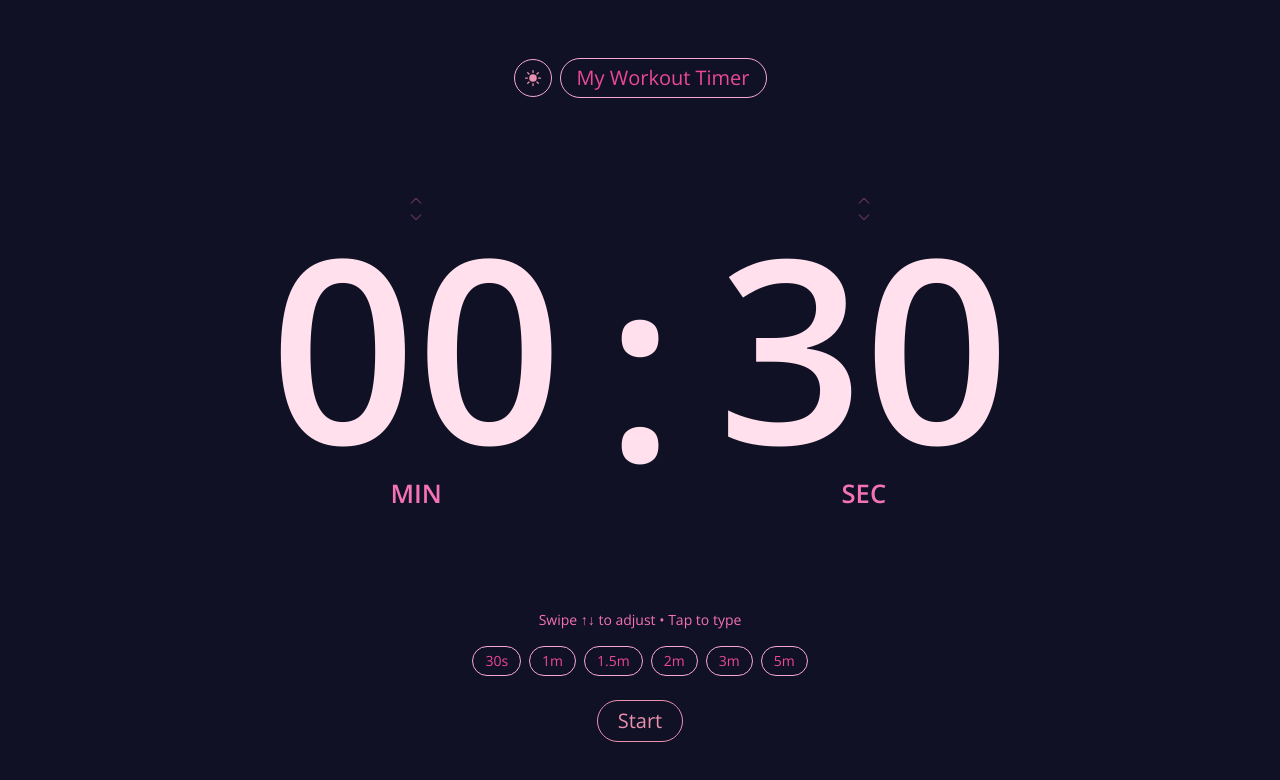
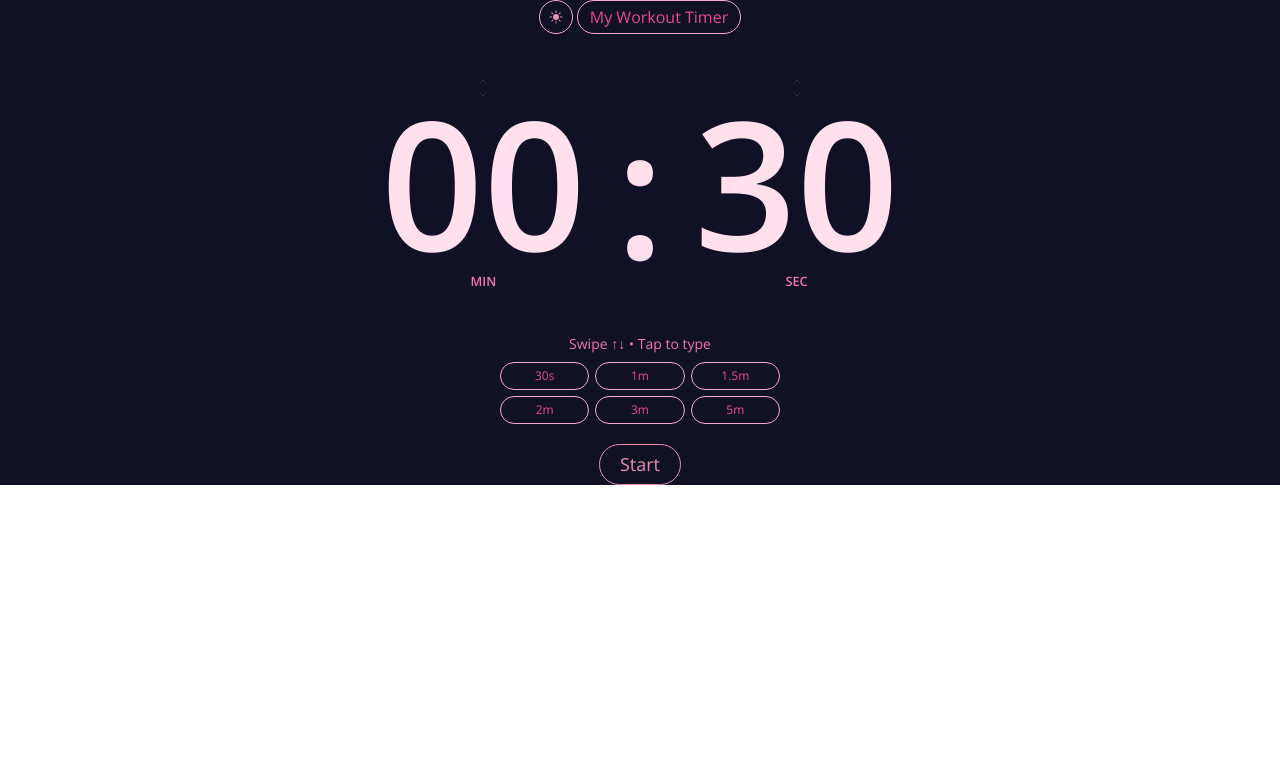
Before and after one commit to danahparis21/my-workout-timer, a React (Vite) app: page / in a window 1280 px wide. Shown: the top 780 px of the page. Built offline with nearby package versions, Linux system fonts and the light colour scheme.

Commit message:
Add react-swipeable for touch gestures

```diff
--- a/src/App.jsx
+++ b/src/App.jsx
@@ -34,7 +34,6 @@ function App() {
   const minutesHandlers = useSwipeable({
     onSwipedUp: () => {
       adjustTime('minutes', 1);
-      // Add haptic feedback on mobile if available
       if (navigator.vibrate) navigator.vibrate(10);
     },
     onSwipedDown: () => {
@@ -42,15 +41,13 @@ function App() {
       if (navigator.vibrate) navigator.vibrate(10);
     },
     onSwiping: (event) => {
-      // Visual feedback during swipe
       minutesRef.current.style.transform = `translateY(${event.deltaY * 0.3}px)`;
     },
     onSwiped: () => {
-      // Reset transform after swipe
       minutesRef.current.style.transform = 'translateY(0)';
     },
-    trackMouse: true, // Also works with mouse drag
-    delta: 10, // Minimum distance for a swipe
+    trackMouse: true,
+    delta: 10,
   });
 
   // Swipe handlers for seconds
@@ -82,40 +79,38 @@ function App() {
     setTimerStarted(false);
   };
 
-  // Format time for display
-  const formatTime = (totalSeconds) => {
-    const minutes = Math.floor(totalSeconds / 60);
-    const seconds = totalSeconds % 60;
-    return `${String(minutes).padStart(2, "0")}:${String(seconds).padStart(2, "0")}`;
-  };
-
   return (
     <div
       className={`min-h-screen ${
         isDarkMode ? "bg-[#101125]" : "bg-white"
-      } text-center flex flex-col items-center justify-center px-4`}
+      } text-center flex flex-col items-center justify-center px-2 sm:px-4`}
+      style={{ minHeight: '400px' }} // Fixed min-height for iframe
     >
       {!timerStarted && (
         <>
-          {/* Title and Toggle Button */}
-          <div className="flex items-center gap-2 mb-6">
+          {/* Title and Toggle Button - Compact for embedding */}
+          <div className="flex items-center gap-1 mb-2 sm:mb-4">
             <button
               onClick={() => setIsDarkMode(!isDarkMode)}
-              className="p-2 rounded-full border border-pink-300 text-pink-500 hover:bg-pink-50 transition-all duration-300"
+              className="p-1 sm:p-2 rounded-full border border-pink-300 text-pink-500 hover:bg-pink-50 transition-all duration-300 text-xs sm:text-base"
+              style={{ fontSize: 'clamp(10px, 2vw, 14px)' }}
             >
               {isDarkMode ? (
-                <SunIcon className="w-5 h-5 text-rosePink" />
+                <SunIcon className="w-3 h-3 sm:w-4 sm:h-4 text-rosePink" />
               ) : (
-                <MoonIcon className="w-5 h-5 text-rosePink" />
+                <MoonIcon className="w-3 h-3 sm:w-4 sm:h-4 text-rosePink" />
               )}
             </button>
-            <h1 className="text-[14px] xs:text-[16px] md:text-[20px] font-poppins text-pink-500 px-4 py-1 border border-pink-300 rounded-full bg-transparent hover:bg-pink-50 transition-all duration-300">
+            <h1
+              className="font-poppins text-pink-500 px-2 py-0.5 sm:px-3 sm:py-1 border border-pink-300 rounded-full bg-transparent hover:bg-pink-50 transition-all duration-300"
+              style={{ fontSize: 'clamp(10px, 2.5vw, 16px)' }}
+            >
               My Workout Timer
             </h1>
           </div>
 
-          {/* Timer display with swipe */}
-          <div className="flex items-center justify-center gap-[3vw] text-[32vw] sm:text-[20vw] font-bold text-ovalBg w-full max-w-[420px] h-[40vh] sm:h-[60vh] cursor-pointer leading-none">
+          {/* Timer display - Compact for embedding */}
+          <div className="flex items-center justify-center gap-[1vw] sm:gap-[2vw] text-[20vw] sm:text-[16vw] md:text-[14vw] font-bold text-ovalBg w-full max-w-[320px] h-[25vh] sm:h-[35vh] cursor-pointer leading-none">
             {editing ? (
               <>
                 <input
@@ -128,10 +123,11 @@ function App() {
                   }}
                   onBlur={() => setEditing(false)}
                   min={0}
-                  className="w-[3ch] text-center bg-transparent outline-none appearance-none no-spinner text-[32vw] sm:text-[20vw]"
+                  className="w-[2ch] text-center bg-transparent outline-none appearance-none no-spinner"
                   autoFocus
+                  style={{ fontSize: 'inherit' }}
                 />
-                <span className="text-[32vw] sm:text-[20vw]">:</span>
+                <span>:</span>
                 <input
                   type="tel"
                   value={time % 60}
@@ -144,7 +140,8 @@ function App() {
                   onBlur={() => setEditing(false)}
                   min={0}
                   max={59}
-                  className="w-[3ch] text-center bg-transparent outline-none appearance-none no-spinner text-[32vw] sm:text-[20vw]"
+                  className="w-[2ch] text-center bg-transparent outline-none appearance-none no-spinner"
+                  style={{ fontSize: 'inherit' }}
                 />
               </>
             ) : (
@@ -156,25 +153,25 @@ function App() {
                     minutesHandlers.ref(el);
                     minutesRef.current = el;
                   }}
-                  className="relative flex flex-col items-center justify-center w-[3ch] min-h-[1em] touch-manipulation select-none transition-transform duration-150"
+                  className="relative flex flex-col items-center justify-center w-[2ch] min-h-[1em] touch-manipulation select-none transition-transform duration-150"
                   onClick={() => setEditing(true)}
                 >
                   <div className="relative">
                     {String(Math.floor(time / 60)).padStart(2, "0")}
-                    {/* Swipe hint arrows */}
-                    <div className="absolute -top-6 left-1/2 transform -translate-x-1/2 flex flex-col items-center opacity-30">
-                      <svg className="w-4 h-4 text-pink-400" fill="none" stroke="currentColor" viewBox="0 0 24 24">
+                    {/* Swipe hint arrows - smaller for embedding */}
+                    <div className="absolute -top-3 sm:-top-4 left-1/2 transform -translate-x-1/2 flex flex-col items-center opacity-20">
+                      <svg className="w-2 h-2 sm:w-3 sm:h-3 text-pink-400" fill="none" stroke="currentColor" viewBox="0 0 24 24">
                         <path strokeLinecap="round" strokeLinejoin="round" strokeWidth="2" d="M5 15l7-7 7 7" />
                       </svg>
-                      <svg className="w-4 h-4 text-pink-400" fill="none" stroke="currentColor" viewBox="0 0 24 24">
+                      <svg className="w-2 h-2 sm:w-3 sm:h-3 text-pink-400" fill="none" stroke="currentColor" viewBox="0 0 24 24">
                         <path strokeLinecap="round" strokeLinejoin="round" strokeWidth="2" d="M19 9l-7 7-7-7" />
                       </svg>
                     </div>
                   </div>
-                  <div className="text-[3vw] sm:text-[2vw] text-pink-400 mt-2">MIN</div>
+                  <div className="text-[2vw] sm:text-[1.5vw] md:text-[1vw] text-pink-400 mt-1">MIN</div>
                 </div>
 
-                <span className="px-1 text-[32vw] sm:text-[20vw]">:</span>
+                <span className="px-0.5 sm:px-1">:</span>
 
                 {/* Seconds with swipe */}
                 <div
@@ -183,48 +180,51 @@ function App() {
                     secondsHandlers.ref(el);
                     secondsRef.current = el;
                   }}
-                  className="relative flex flex-col items-center justify-center w-[3ch] min-h-[1em] touch-manipulation select-none transition-transform duration-150"
+                  className="relative flex flex-col items-center justify-center w-[2ch] min-h-[1em] touch-manipulation select-none transition-transform duration-150"
                   onClick={() => setEditing(true)}
                 >
                   <div className="relative">
                     {String(time % 60).padStart(2, "0")}
-                    {/* Swipe hint arrows */}
-                    <div className="absolute -top-6 left-1/2 transform -translate-x-1/2 flex flex-col items-center opacity-30">
-                      <svg className="w-4 h-4 text-pink-400" fill="none" stroke="currentColor" viewBox="0 0 24 24">
+                    {/* Swipe hint arrows - smaller for embedding */}
+                    <div className="absolute -top-3 sm:-top-4 left-1/2 transform -translate-x-1/2 flex flex-col items-center opacity-20">
+                      <svg className="w-2 h-2 sm:w-3 sm:h-3 text-pink-400" fill="none" stroke="currentColor" viewBox="0 0 24 24">
                         <path strokeLinecap="round" strokeLinejoin="round" strokeWidth="2" d="M5 15l7-7 7 7" />
                       </svg>
-                      <svg className="w-4 h-4 text-pink-400" fill="none" stroke="currentColor" viewBox="0 0 24 24">
+                      <svg className="w-2 h-2 sm:w-3 sm:h-3 text-pink-400" fill="none" stroke="currentColor" viewBox="0 0 24 24">
                         <path strokeLinecap="round" strokeLinejoin="round" strokeWidth="2" d="M19 9l-7 7-7-7" />
                       </svg>
                     </div>
                   </div>
-                  <div className="text-[3vw] sm:text-[2vw] text-pink-400 mt-2">SEC</div>
+                  <div className="text-[2vw] sm:text-[1.5vw] md:text-[1vw] text-pink-400 mt-1">SEC</div>
                 </div>
               </>
             )}
           </div>
 
-          {/* Instructions */}
-          <div className="text-pink-400 text-sm mt-2 mb-4">
-            {editing ? "Type numbers, tap outside to save" : "Swipe ↑↓ to adjust • Tap to type"}
+          {/* Instructions - smaller for embedding */}
+          <div className="text-pink-400 text-xs sm:text-sm mt-1 mb-2">
+            {editing ? "Type, tap outside" : "Swipe ↑↓ • Tap to type"}
           </div>
 
-          {/* Quick preset buttons (optional but helpful) */}
-          <div className="flex flex-wrap justify-center gap-2 mb-4 max-w-sm">
+          {/* Quick preset buttons - Compact grid */}
+          <div className="grid grid-cols-3 gap-1 sm:gap-1.5 mb-2 sm:mb-3 w-full max-w-[280px]">
             {[30, 60, 90, 120, 180, 300].map((seconds) => (
               <button
                 key={seconds}
                 onClick={() => setTime(seconds)}
-                className="px-3 py-1 border border-pink-300 text-pink-500 rounded-full text-sm hover:bg-pink-50 active:bg-pink-100 transition-all duration-200"
+                className="px-1.5 py-0.5 sm:px-2 sm:py-1 border border-pink-300 text-pink-500 rounded-full hover:bg-pink-50 active:bg-pink-100 transition-all duration-200"
+                style={{ fontSize: 'clamp(10px, 2vw, 12px)' }}
               >
-                {seconds < 60 ? `${seconds}s` : `${seconds/60}m`}
+                {seconds < 60 ? `${seconds}s` : seconds === 60 ? '1m' : seconds === 90 ? '1.5m' : `${seconds/60}m`}
               </button>
             ))}
           </div>
 
+          {/* Start button - Always visible at bottom */}
           <button
             onClick={handleStart}
-            className="mt-2 border border-rosePink text-rosePink text-lg sm:text-xl font-poppins px-5 py-1.5 rounded-full transition-all duration-300 hover:bg-rosePink/10 active:scale-95 active:bg-rosePink/20"
+            className="mt-1 sm:mt-2 border border-rosePink text-rosePink font-poppins px-4 py-1 sm:px-5 sm:py-1.5 rounded-full transition-all duration-300 hover:bg-rosePink/10 active:scale-95 active:bg-rosePink/20"
+            style={{ fontSize: 'clamp(12px, 3vw, 18px)' }}
           >
             Start
           </button>
```
